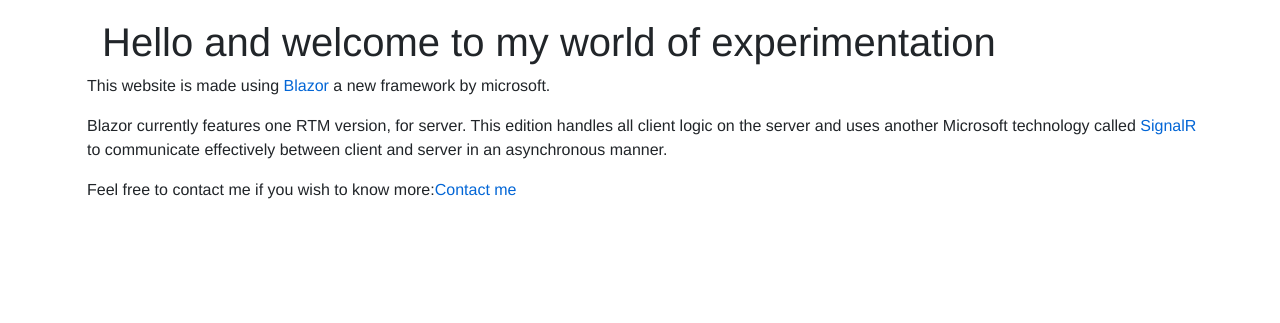
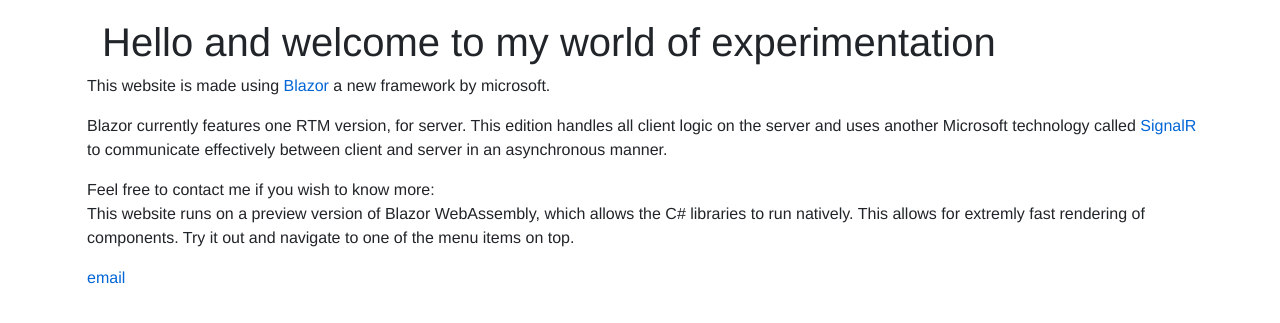
Before and after one commit to AimusSage/StarTrekIpsum, an ASP.NET Core app: page / in a window 1280 px wide. Shown: the part 56-379 px from the top of the page. Run offline with ASP.NET Core 8, Linux system fonts and the light colour scheme; the project's own start-up code is not run, and a stand-in starts its controllers and pages; some libraries are stand-ins or nearby versions.

Commit message:
update texts

```diff
--- a/StarTrekIpsum.Client/Pages/Index.razor
+++ b/StarTrekIpsum.Client/Pages/Index.razor
@@ -6,5 +6,6 @@
     <p>This website is made using <a href="https://Blazor.net" target="_blank">Blazor</a> a new framework by microsoft.</p>
     <p>Blazor currently features one RTM version, for server. This edition handles all client logic on the server and uses another Microsoft technology called <a href="https://dotnet.microsoft.com/apps/aspnet/signalr" target="_blank">SignalR</a> to communicate effectively between client and server in an asynchronous manner.</p>
     <span>Feel free to contact me if you wish to know more: </span>
-    <a href="mailto:jeroen@jeroenbekker.nl">Contact me</a>
+    <p>This website runs on a preview version of Blazor WebAssembly, which allows the C# libraries to run natively. This allows for extremly fast rendering of components. Try it out and navigate to one of the menu items on top.</p>
+    <a href="mailto:jeroen@jeroenbekker.nl">email</a>
 </div>
```
